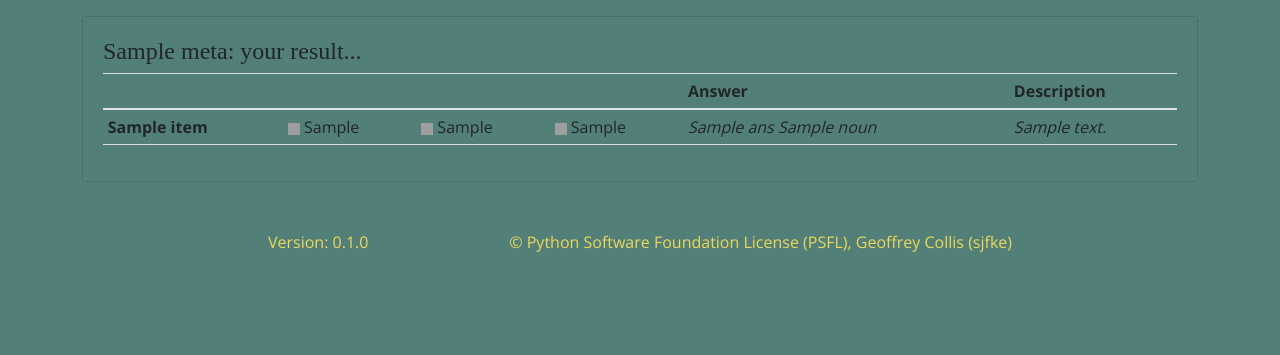
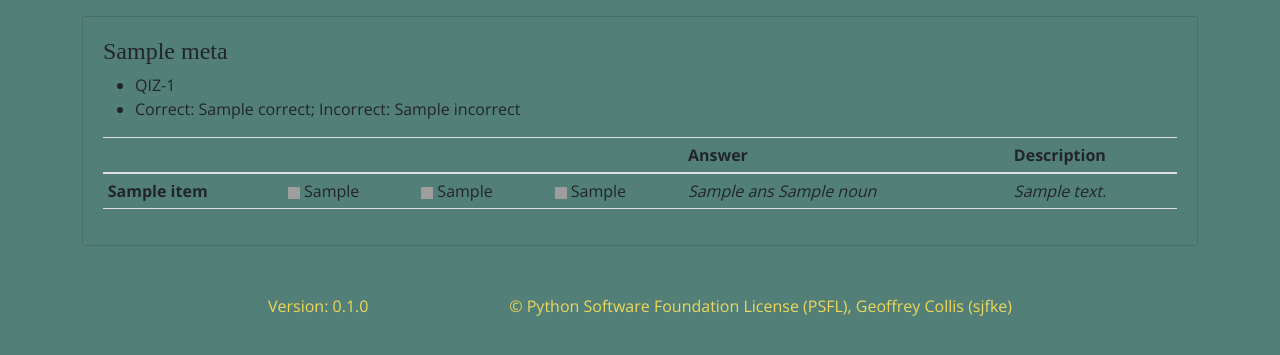
Before and after one commit to sjfke/flask-play, a Flask app: template templates/nouns-result.html in a window 1280 px wide. Shown: the part 58-413 px from the top of the page. Run offline with Flask 2, Linux system fonts and the light colour scheme; the template is opened without the code that fills it: most values are stand-ins (such as "Sample title", 1, 10 or a date in 2020); some libraries are stand-ins or nearby versions; some web fonts are replaced; grey boxes are pictures that could not be loaded.

Commit message:
add test results

```diff
--- a/templates/nouns-result.html
+++ b/templates/nouns-result.html
@@ -1,7 +1,17 @@
 {% extends "base.html" %}
-{% block title %}Testing table output{% endblock %}
+{% block title %}{{ meta_data.name }} Results{% endblock %}
 {% block head %} {{ super() }} {% endblock %}
-{% block card_title %}<h4>{{ meta_data.name }}: your result...</h4>{% endblock %}
+{% block card_title %}
+<h4>{{ meta_data.name }}</h4>
+<ul>
+    <li>QIZ-{{ meta_data.qzid }}</li>
+    {% if meta_data.unanswered is gt 0 %}
+    <li>Correct: {{ meta_data.correct }}; Incorrect: {{ meta_data.incorrect }}; Unanswered: {{ meta_data.unanswered }}</li>
+    {% else %}
+    <li>Correct: {{ meta_data.correct }}; Incorrect: {{ meta_data.incorrect }}</li>
+    {% endif %}
+</ul>
+{% endblock %}
 {% block card_body %}
 <!-- https://bootstrap.themes.guide/hootstrap/ -->
 <!-- https://getbootstrap.com/docs/5.2/content/tables/ -->
--- a/wsgi.py
+++ b/wsgi.py
@@ -176,6 +176,19 @@ def nouns_quiz():
                         if _value == _y['Ans']:
                             _y['Correct'] = 'y'
 
+            # Score totals added to _meta_data
+            _correct_ans = 0
+            _incorrect_ans = 0
+            _unanswered = 0
+
+            for _x in _quiz['data']:
+                if _x["Correct"] == "y":
+                    _correct_ans += 1
+                elif _x["Correct"] == "n":
+                    _incorrect_ans += 1
+                else:
+                    _unanswered += 1
+
             # return jsonify(_quiz), 200
 
             # _quiz = {
@@ -197,8 +210,11 @@ def nouns_quiz():
             #  ]
             # }
             _meta_data = {'name': _quiz['name'], 'cif': _quiz['cif'].replace('CIF-', ''),
-                          'quid': _quiz['quid'].replace('QID-', ''), 'qzid': _quiz['qzid'].replace('QIZ-', '')}
+                          'quid': _quiz['quid'].replace('QID-', ''), 'qzid': _quiz['qzid'].replace('QIZ-', ''),
+                          'correct': _correct_ans, 'incorrect': _incorrect_ans, 'unanswered': _unanswered}
 
+            # return jsonify(_meta_data), 200
+            # return jsonify(_data), 200
             return render_template("nouns-result.html", data=_quiz["data"], meta_data=_meta_data)
 
         return jsonify(_request), 404
```
